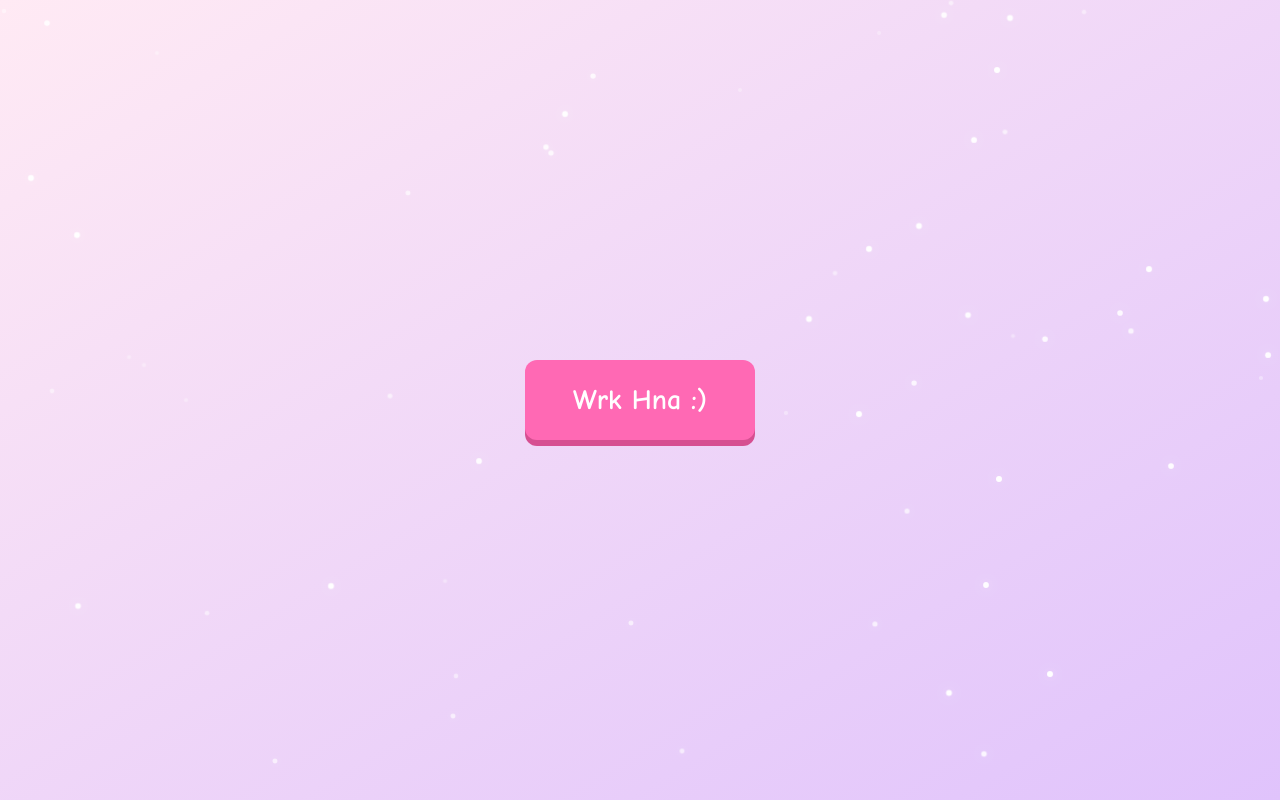
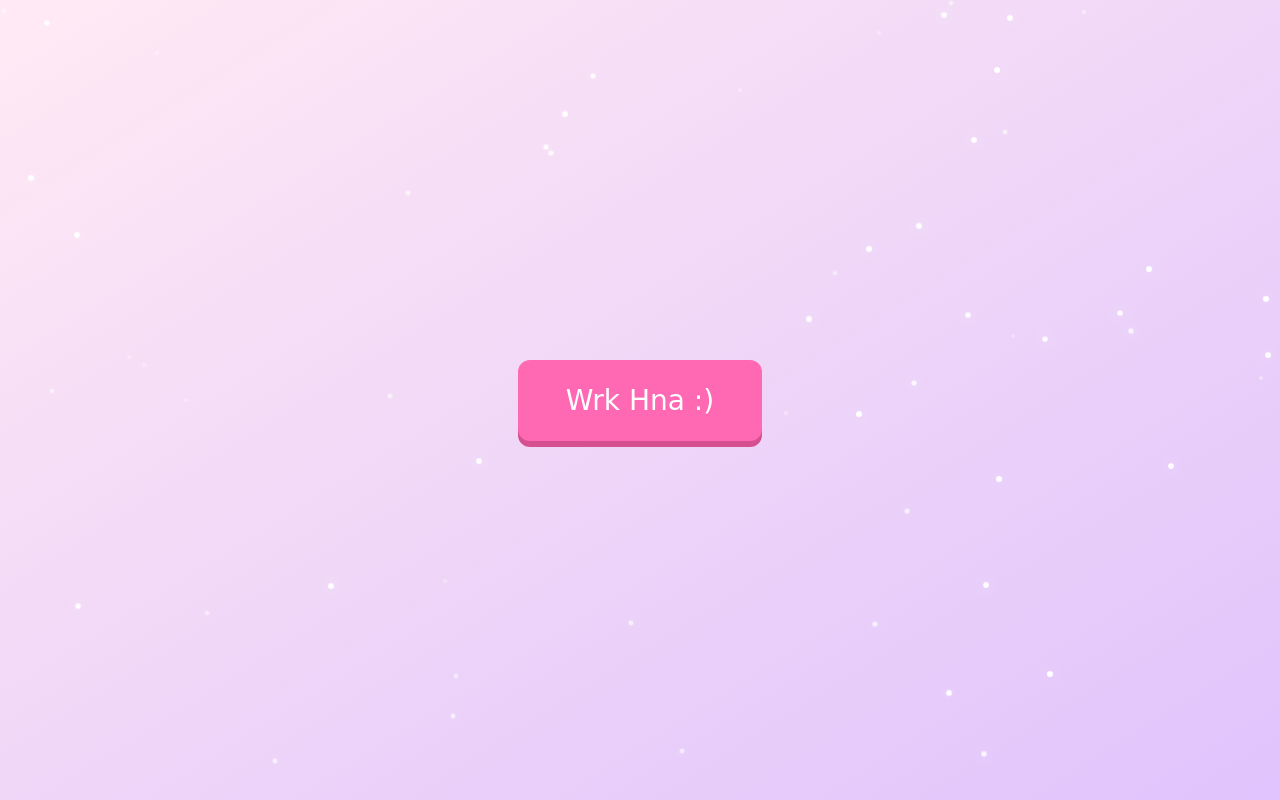
Before and after one commit to iHamzal/Olivia, a plain HTML site: page index.html in a window 1280 px wide. Drawn offline with Linux system fonts and the light colour scheme; a web font is replaced by a local one.

Commit message:
Update index.html

```diff
--- a/index.html
+++ b/index.html
@@ -2,10 +2,15 @@
 <html lang="en">
 <head>
   <meta charset="UTF-8" />
-  <title>Aesthetic Button with Subtitles - Mobile</title>
-  <!-- Load Comic-style font -->
-  <link href="https://fonts.googleapis.com/css2?family=Comic+Neue:wght@700&display=swap" rel="stylesheet">
+  <title>Aesthetic Button with Subtitles - Mobile Font Fix</title>
   <style>
+    @font-face {
+      font-family: 'ComicCustom';
+      src: url('https://fonts.gstatic.com/s/comicneue/v3/4UaHrEJCrhhnVA3DgluAx63j5pZB0B0fuWtu.woff2') format('woff2');
+      font-weight: bold;
+      font-style: normal;
+    }
+
     body {
       margin: 0;
       background: linear-gradient(to bottom right, #ffeaf4, #e0c3fc);
@@ -14,8 +19,7 @@
       display: flex;
       justify-content: center;
       align-items: center;
-      font-family: 'Comic Neue', cursive;
-      font-weight: 700;
+      font-family: 'ComicCustom', cursive;
       position: relative;
     }
 
@@ -30,8 +34,7 @@
       cursor: pointer;
       transition: transform 0.2s, opacity 0.3s ease;
       z-index: 10;
-      font-family: 'Comic Neue', cursive;
-      font-weight: 700;
+      font-family: 'ComicCustom', cursive;
     }
 
     button:hover {
@@ -67,8 +70,7 @@
       width: 85vw;
       animation: popup-slide 0.5s ease-out forwards;
       user-select: none;
-      font-family: 'Comic Neue', cursive;
-      font-weight: 700;
+      font-family: 'ComicCustom', cursive;
       font-size: 22px;
     }
 
@@ -86,12 +88,12 @@
     #subtitle {
       margin-top: 15px;
       font-size: 20px;
-      font-weight: 700;
+      font-weight: bold;
       color: #b03c6e;
       min-height: 60px;
       word-wrap: break-word;
       line-height: 1.4;
-      font-family: 'Comic Neue', cursive;
+      font-family: 'ComicCustom', cursive;
     }
 
     .star {
@@ -179,6 +181,7 @@
     { start: 51, end: 55, text: "ty :D" },
   ];
 
+  // Button click to open popup & play audio with short delay
   button.addEventListener("click", () => {
     button.style.display = "none";
     overlay.style.display = "block";
@@ -189,6 +192,7 @@
     }, 500);
   });
 
+  // Close popup on outside click
   overlay.addEventListener("click", (e) => {
     if (!popup.contains(e.target)) {
       overlay.style.display = "none";
@@ -200,6 +204,7 @@
     }
   });
 
+  // Subtitle sync with audio
   audio.addEventListener("timeupdate", () => {
     const currentTime = audio.currentTime;
     let currentSubtitle = "";
```
